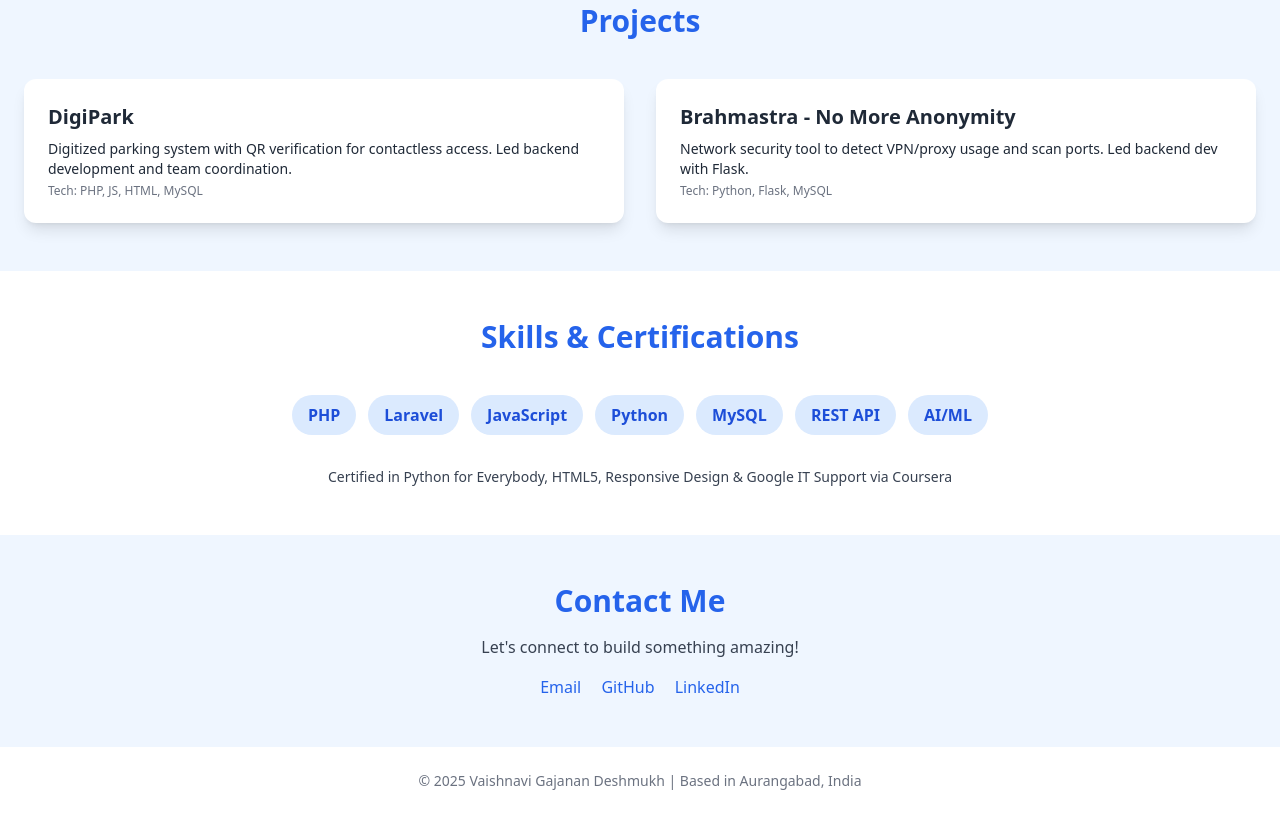
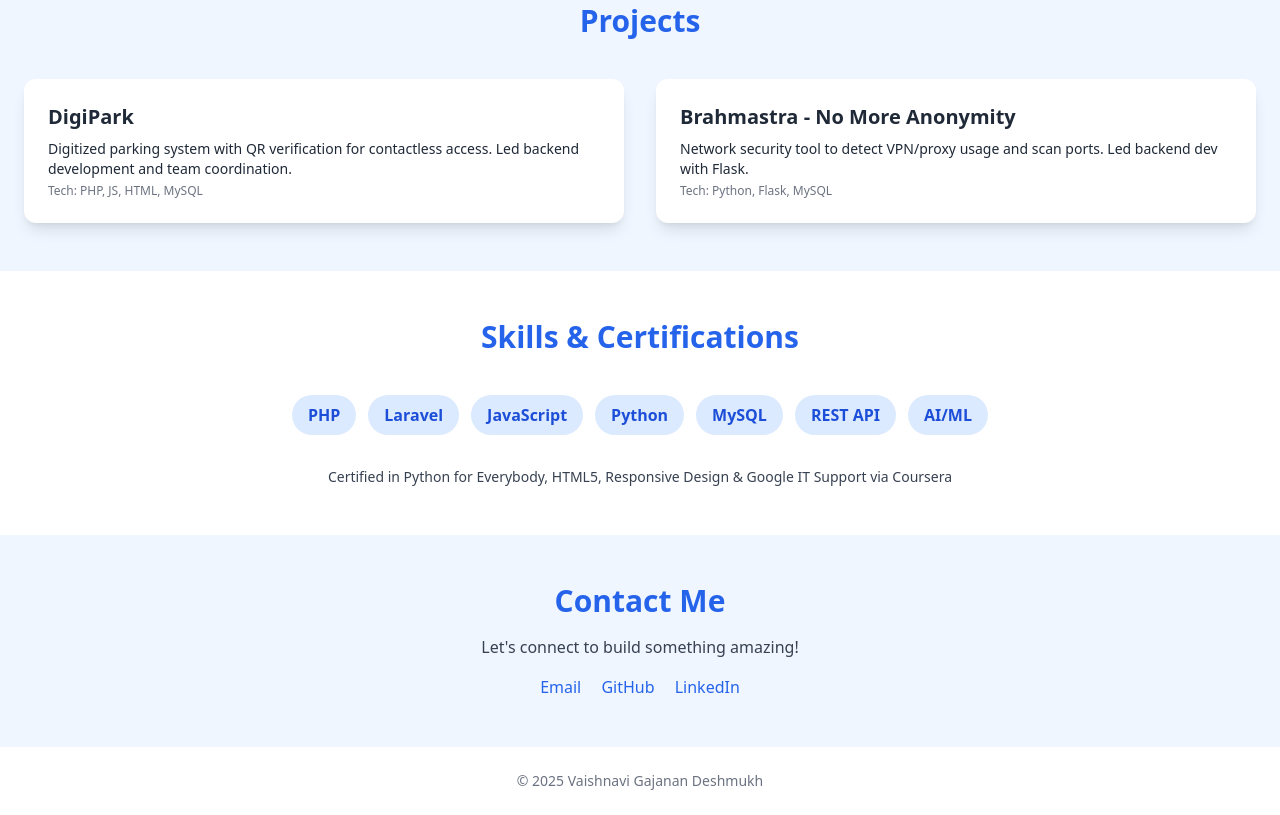
Before and after one commit to vaishnavid07/vaishnavid07.github.io, a plain HTML site: page index.html in a window 1280 px wide. Shown: the part 1269-2084 px from the top of the page. Drawn offline with nearby package versions, Linux system fonts and the light colour scheme.

Commit message:
Update index.html

```diff
--- a/index.html
+++ b/index.html
@@ -96,7 +96,7 @@
   </section>
 
   <footer class="text-center py-6 text-sm text-gray-500 bg-white">
-    © 2025 Vaishnavi Gajanan Deshmukh | Based in Aurangabad, India
+    © 2025 Vaishnavi Gajanan Deshmukh
   </footer>
 
   <script>
```
